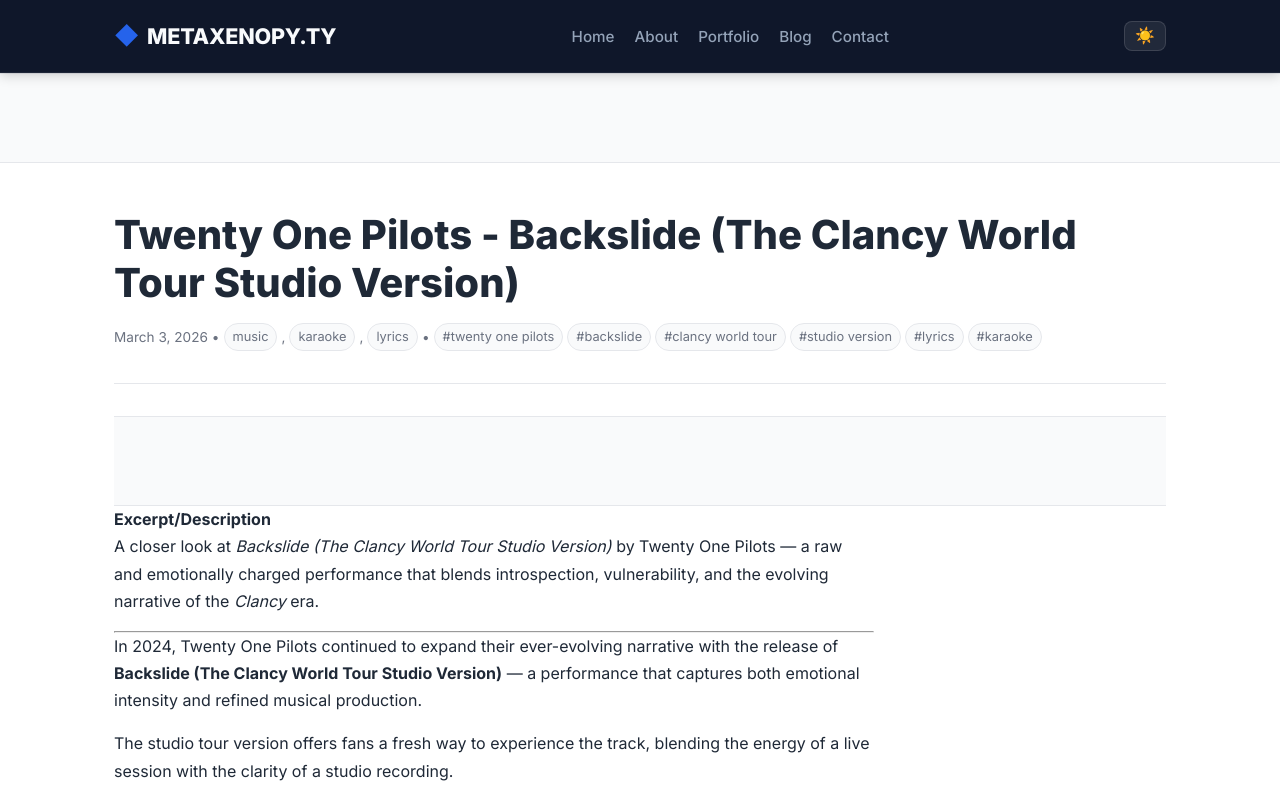
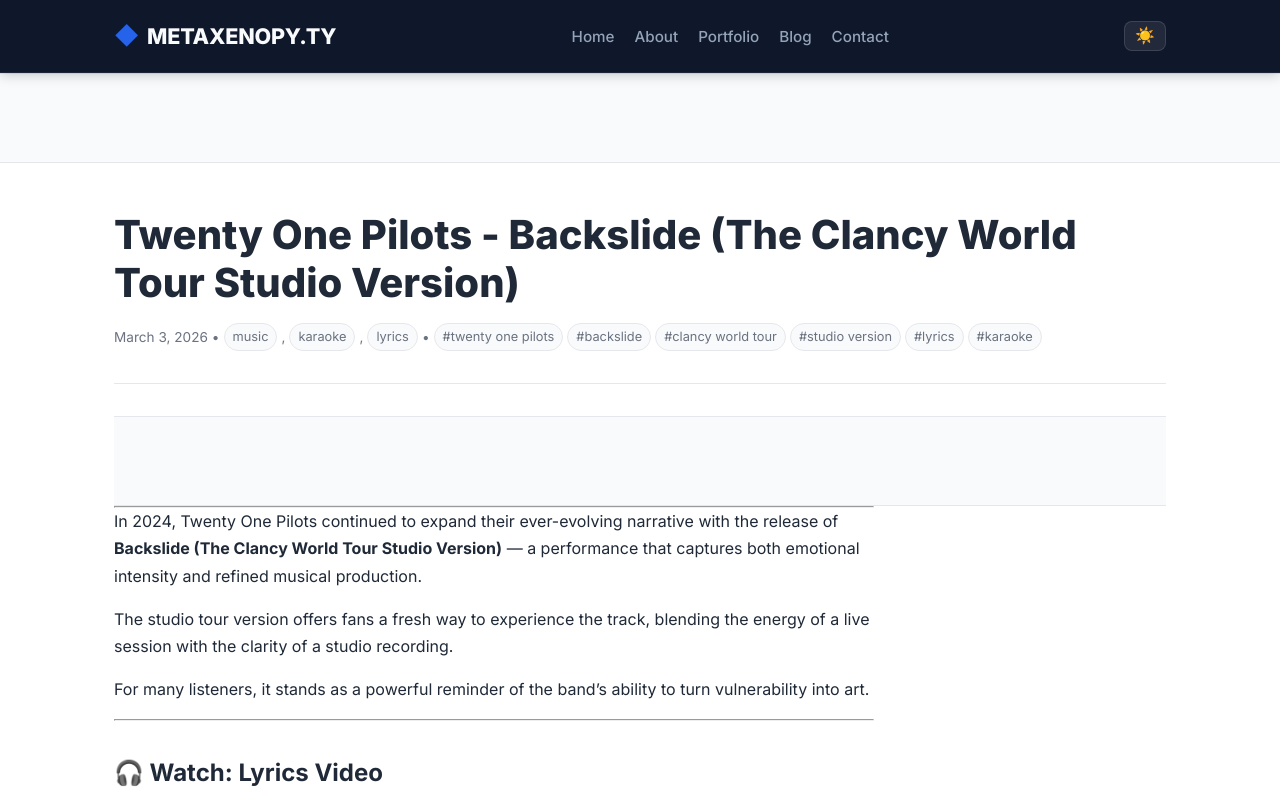
Before and after one commit to darzmackz/darzmackz.github.io, a Jekyll site: the page built from _posts/2026-03-03-twenty-one-pilots---backslide-the-clancy-world-tour-studio-version.md, in a window 1280 px wide and 900 px high, cut to the strip 0-798 px from the top of the window. Built offline with Jekyll 4.4.1, drawn with Linux system fonts in a browser that asks for light colours.

Commit message:
Update: Twenty One Pilots - Backslide (The Clancy World Tour Studio Version)

```diff
--- a/_posts/2026-03-03-twenty-one-pilots---backslide-the-clancy-world-tour-studio-version.md
+++ b/_posts/2026-03-03-twenty-one-pilots---backslide-the-clancy-world-tour-studio-version.md
@@ -6,9 +6,6 @@
 tags: [twenty one pilots, backslide, clancy world tour, studio version, lyrics, karaoke]
 description: "A closer look at Backslide (The Clancy World Tour Studio Version) by Twenty One Pilots — a raw and emotionally charged performance that blends introspection, vulnerability, and the evolving narrative of the Clancy era."
 ---
-
-**Excerpt/Description**
-A closer look at *Backslide (The Clancy World Tour Studio Version)* by Twenty One Pilots — a raw and emotionally charged performance that blends introspection, vulnerability, and the evolving narrative of the *Clancy* era.
 
 ---
 
```
